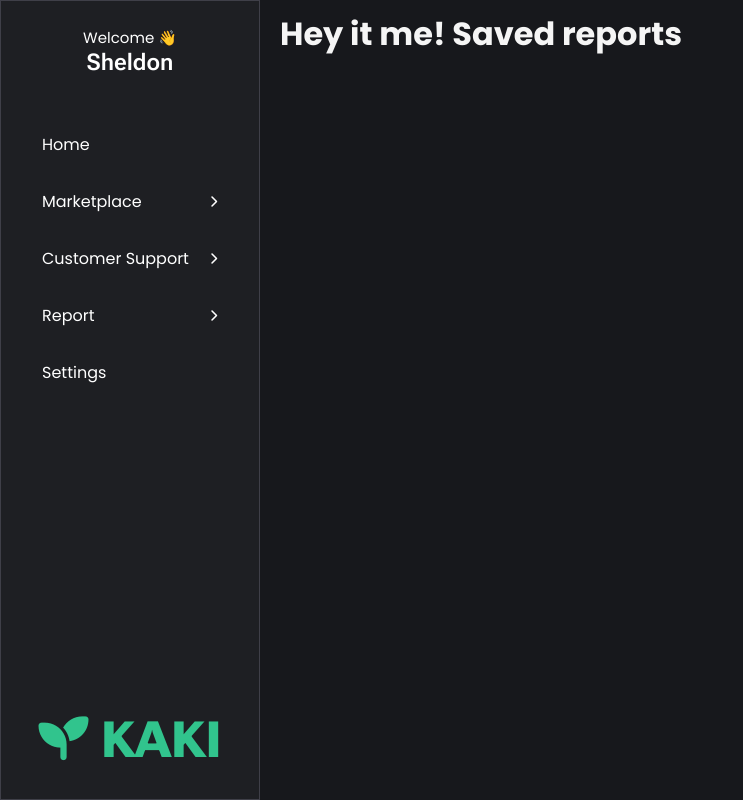
After one commit to gangula-karthik/KAKI-App, a Flask app: page /Report_generation/Saved_report in a window 1280 px wide. The commit adds this page. Shown: the whole page, without its empty margins (0-743 px from the left). Run offline with Flask 3, Linux system fonts and the light colour scheme; some libraries are stand-ins or nearby versions.

Commit message:
Created Html files for report generations

```diff
--- a/app.py
+++ b/app.py
@@ -6,5 +6,21 @@ app = Flask(__name__)
 def index():
     return render_template('index.html', name="Sheldon")
 
+@app.route('/Report_generation/Individual_report')
+def Individual_report():
+    return render_template('/Report_generation/Individual_report.html', name="Sheldon")
+
+@app.route('/Report_generation/Community_report')
+def Community_report():
+    return render_template('/Report_generation/Community_report.html', name="Sheldon")
+
+@app.route('/Report_generation/Transactions_report')
+def Transactions_report():
+    return render_template('/Report_generation/Transactions_report.html', name="Sheldon")
+
+@app.route('/Report_generation/Saved_report')
+def Saved_report():
+    return render_template('/Report_generation/Saved_report.html', name="Sheldon")
+
 if __name__ == '__main__':
     app.run(debug=True, port=5000)
--- /dev/null
+++ b/templates/Report_generation/Community_report.html
@@ -0,0 +1,6 @@
+{% extends "template.html" %}
+
+{% block content %}
+    <h1>Hey it me! Community!</h1>
+    <!-- more content -->
+{% endblock %}
--- /dev/null
+++ b/templates/Report_generation/Individual_report.html
@@ -0,0 +1,6 @@
+{% extends "template.html" %}
+
+{% block content %}
+    <h1>Hey it me!</h1>
+    <!-- more content -->
+{% endblock %}
--- /dev/null
+++ b/templates/Report_generation/Saved_report.html
@@ -0,0 +1,6 @@
+{% extends "template.html" %}
+
+{% block content %}
+    <h1>Hey it me! Saved reports</h1>
+    <!-- more content -->
+{% endblock %}
--- /dev/null
+++ b/templates/Report_generation/Transactions_report.html
@@ -0,0 +1,6 @@
+{% extends "template.html" %}
+
+{% block content %}
+    <h1>Hey it me! Transactions</h1>
+    <!-- more content -->
+{% endblock %}
--- a/templates/navbar.html
+++ b/templates/navbar.html
@@ -69,8 +69,32 @@
           </li>
 
           <li class="item">
-            <a href="#">Reports</a>
+            <div class="submenu-item">
+              <span>Report</span>
+              <i class="fa-solid fa-chevron-right"></i>
+            </div>
+
+            <ul class="menu-items submenu">
+              <div class="menu-title">
+                <i class="fa-solid fa-chevron-left"></i>
+                Back
+              </div>
+              <li class="item">
+                <a href="/Report_generation/Individual_report">Individual Report</a>
+              </li>
+              <li class="item">
+                <a href="/Report_generation//Community_report">Community Report</a>
+              </li>
+              <li class="item">
+                <a href="/Report_generation//Transactions_report">Transactions Report</a>
+              </li>
+              <li class="item">
+                <a href="/Report_generation//Saved_report">Saved Report</a>
+              </li>
+            </ul>
           </li>
+
+
 
           <li class="item">
             <a href="#">Settings</a>
```
